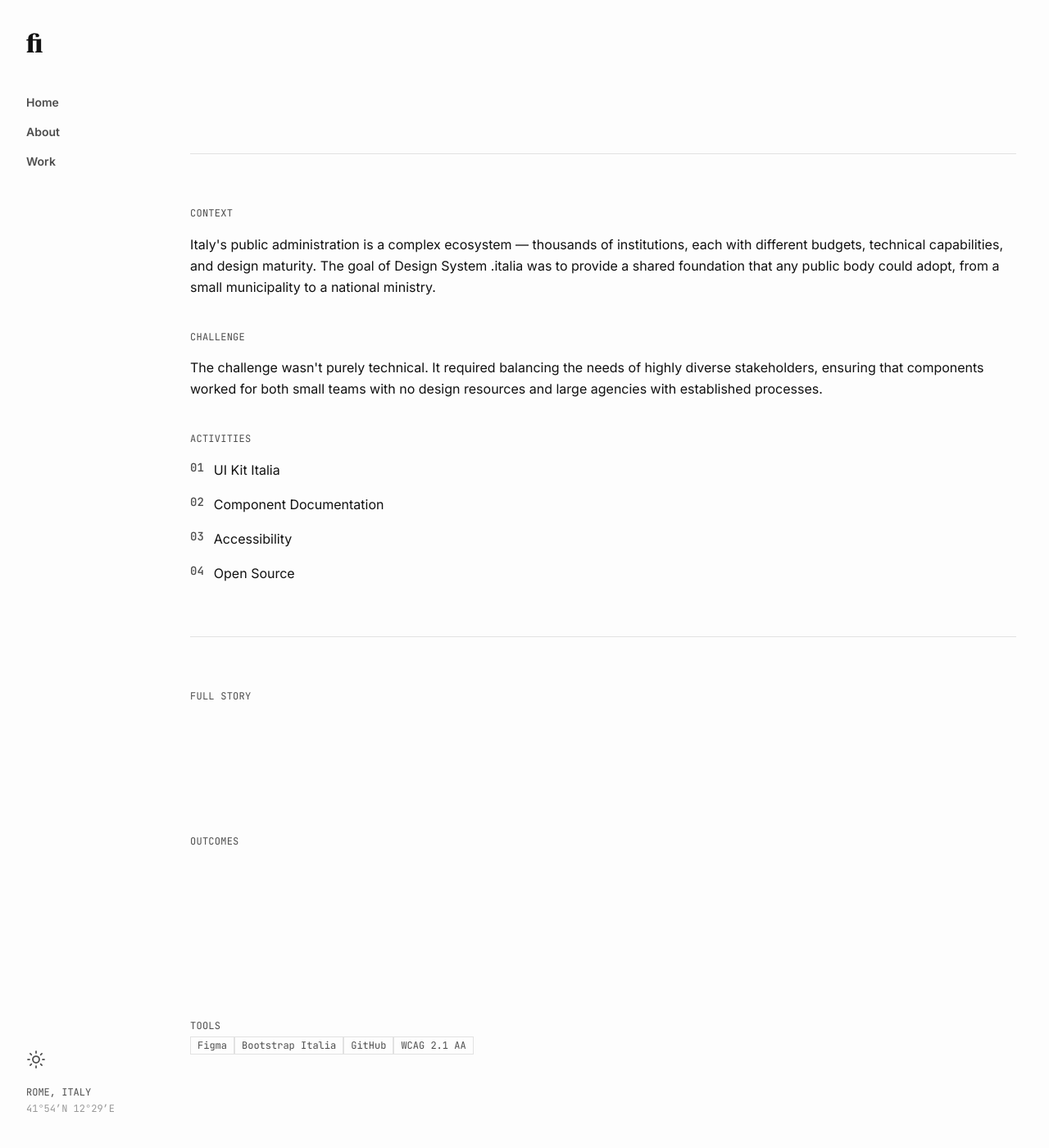
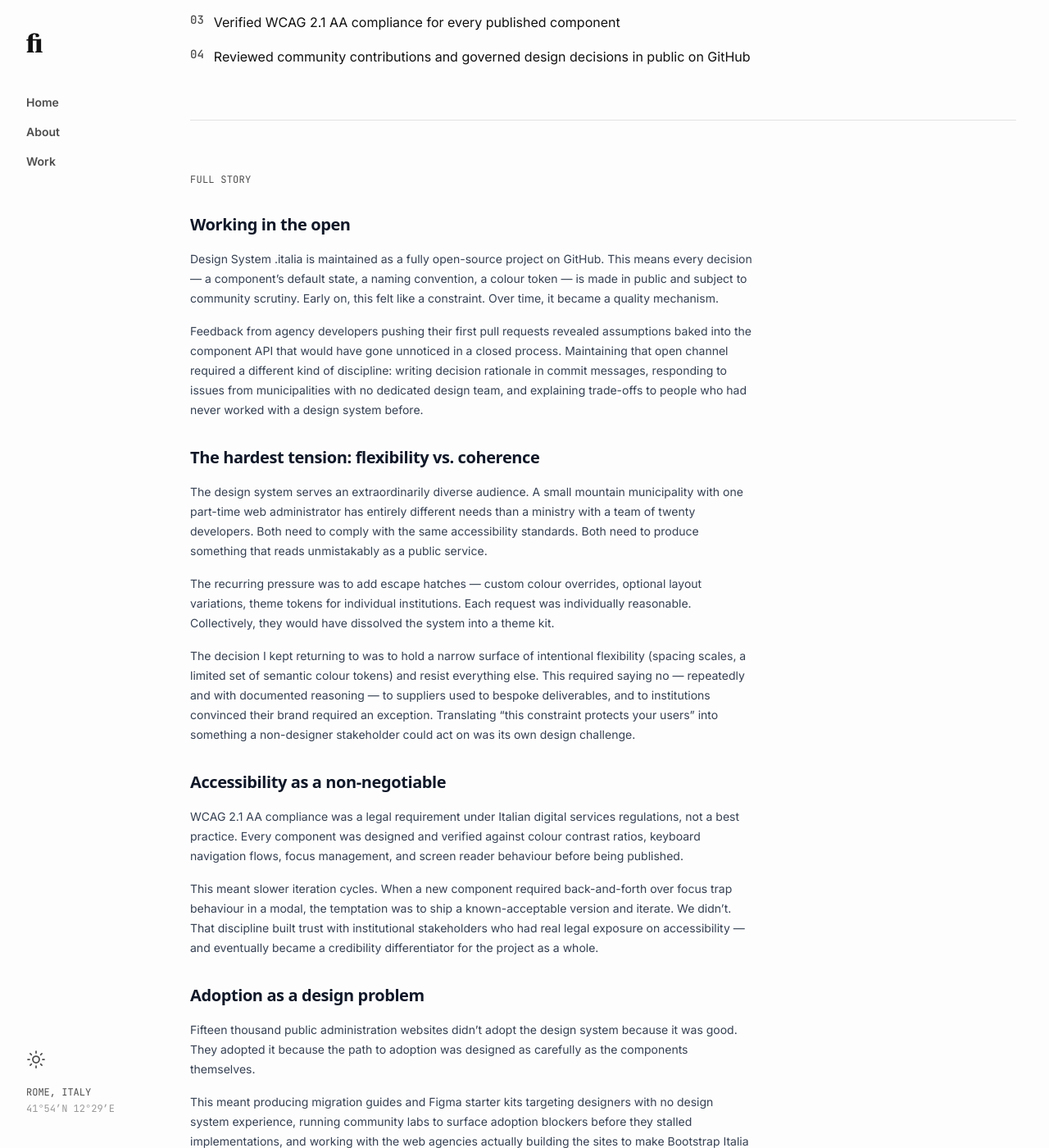
Before and after one commit to zetareticoli/fi, a Jekyll site: the page built from _work/design-system-italia/index.md, in a window 1280 px wide and 1400 px high, scrolled down 834 px. Shown: the whole window at 82% size. Built offline with Jekyll 4.4.1, drawn with Linux system fonts in a browser that asks for light colours; some web fonts are replaced; some of the changed text lies outside the part shown.

Commit message:
feat: update Design System .italia entry with refined overview, role, and context; enhance approach and outcomes sections for clarity and detail, including emphasis on accessibility and community engagement

```diff
--- a/_work/design-system-italia/index.md
+++ b/_work/design-system-italia/index.md
@@ -3,31 +3,57 @@
 title: Design System .italia
 tag: Design System
 order: 1
-overview: Design System .italia is the official design system for Italian public administration websites and digital services. As part of the team at the Italian Department for Digital Transformation, I contributed to defining components, patterns, guidelines, and the overall design language used by thousands of public institutions across the country.
-cover: design-system-italia-cover.webp
-role: Senior Product Designer
-org: Dept. for Digital Transformation
+overview: The official design system for the Italian public administration digital services.
+role: Design System Lead
+org: Department for Digital Transformation
 period: 2022 – present
 url: https://designers.italia.it/design-system/
-context: Italy's public administration is a complex ecosystem — thousands of institutions, each with different budgets, technical capabilities, and design maturity. The goal of Design System .italia was to provide a shared foundation that any public body could adopt, from a small municipality to a national ministry.
+context: Italy's public administration is a complex ecosystem — thousands of institutions, each with different budgets, technical capabilities, and design maturity. The goal of Design System Italia was to provide a shared foundation that any public body could adopt, from a small municipality to a national ministry.
 challenge: The challenge wasn't purely technical. It required balancing the needs of highly diverse stakeholders, ensuring that components worked for both small teams with no design resources and large agencies with established processes.
 approach:
-  - label: UI Kit Italia
-    description: I contributed to the design and maintenance of UI Kit Italia, the official Figma library that maps to the Bootstrap Italia front-end framework. This meant keeping design and code in sync, documenting usage rules, and managing variants for components like navigation patterns, forms, cards, and alerts.
-  - label: Component Documentation
-    description: Each component required thorough documentation — when to use it, when not to, accessibility notes, and responsive behavior. I wrote and maintained guidelines published on designers.italia.it.
-  - label: Accessibility
-    description: All components were designed and verified against WCAG 2.1 AA standards. This included color contrast ratios, keyboard navigation, screen reader compatibility, and focus management — areas often neglected in traditional design system work.
-  - label: Open Source
-    description: Design System .italia is entirely open source. Contributing meant working in the open — coordinating with a distributed team, reviewing community contributions, and communicating design decisions transparently.
+  - label: Designed and maintained UI Kit Italia — 60+ components with multiple variants, mapped to Bootstrap Italia
+  - label: Authored all component documentation and usage guidelines
+  - label: Verified WCAG 2.1 AA compliance for every published component
+  - label: Reviewed community contributions and governed design decisions in public on GitHub
 outcomes:
-  - Adopted by over 15,000 public administration websites across Italy.
-  - Awarded the ADI Design Index Award in 2024, one of Italy's most prestigious design recognitions.
-  - All components publicly documented and maintained at designers.italia.it.
+  - number: "15,000"
+    label: Public administration adopting the design system across Italy
+  - number: "60+"
+    label: Components in the design system
+  - number: 5
+    label: Resources available to the community UI Kit Italia, Bootstrap Italia, Dev Kit Italia, Design Tokens Italia
 tools:
   - Figma
   - Bootstrap Italia
+  - HTML and CSS
+  - WCAG 2.1
   - GitHub
-  - WCAG 2.1 AA
+  - Web Components
 permalink: /work/design-system-italia/
 ---
+
+## Working in the open
+
+Design System .italia is maintained as a fully open-source project on GitHub. This means every decision — a component's default state, a naming convention, a colour token — is made in public and subject to community scrutiny. Early on, this felt like a constraint. Over time, it became a quality mechanism.
+
+Feedback from agency developers pushing their first pull requests revealed assumptions baked into the component API that would have gone unnoticed in a closed process. Maintaining that open channel required a different kind of discipline: writing decision rationale in commit messages, responding to issues from municipalities with no dedicated design team, and explaining trade-offs to people who had never worked with a design system before.
+
+## The hardest tension: flexibility vs. coherence
+
+The design system serves an extraordinarily diverse audience. A small mountain municipality with one part-time web administrator has entirely different needs than a ministry with a team of twenty developers. Both need to comply with the same accessibility standards. Both need to produce something that reads unmistakably as a public service.
+
+The recurring pressure was to add escape hatches — custom colour overrides, optional layout variations, theme tokens for individual institutions. Each request was individually reasonable. Collectively, they would have dissolved the system into a theme kit.
+
+The decision I kept returning to was to hold a narrow surface of intentional flexibility (spacing scales, a limited set of semantic colour tokens) and resist everything else. This required saying no — repeatedly and with documented reasoning — to suppliers used to bespoke deliverables, and to institutions convinced their brand required an exception. Translating "this constraint protects your users" into something a non-designer stakeholder could act on was its own design challenge.
+
+## Accessibility as a non-negotiable
+
+WCAG 2.1 AA compliance was a legal requirement under Italian digital services regulations, not a best practice. Every component was designed and verified against colour contrast ratios, keyboard navigation flows, focus management, and screen reader behaviour before being published.
+
+This meant slower iteration cycles. When a new component required back-and-forth over focus trap behaviour in a modal, the temptation was to ship a known-acceptable version and iterate. We didn't. That discipline built trust with institutional stakeholders who had real legal exposure on accessibility — and eventually became a credibility differentiator for the project as a whole.
+
+## Adoption as a design problem
+
+Fifteen thousand public administration websites didn't adopt the design system because it was good. They adopted it because the path to adoption was designed as carefully as the components themselves.
+
+This meant producing migration guides and Figma starter kits targeting designers with no design system experience, running community labs to surface adoption blockers before they stalled implementations, and working with the web agencies actually building the sites to make Bootstrap Italia the path of least resistance rather than an additional compliance burden.
```
